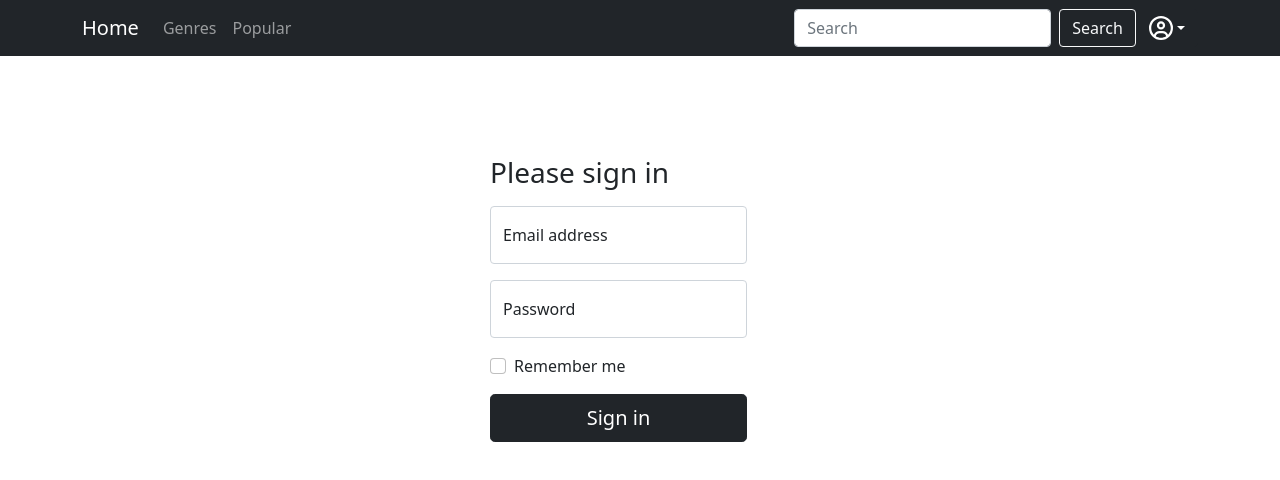
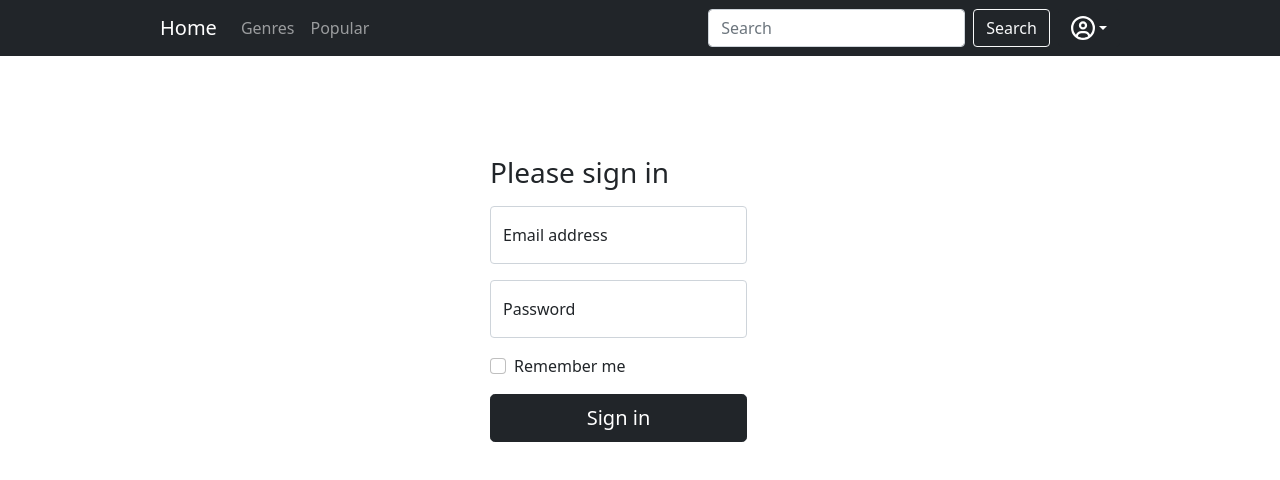
Before and after one commit to AlessandroCanossa/tec-web-project, a Next.js app in the folder frontend/: page /login in a window 1280 px wide. Shown: the top 480 px of the page. Built offline with nearby package versions, Linux system fonts and the light colour scheme.

Commit message:
adjusted navbar

```diff
--- a/frontend/components/navbar.tsx
+++ b/frontend/components/navbar.tsx
@@ -14,8 +14,8 @@ const MyNavbar = () => {
   const [logged, setLoggedState] = useState(true);
 
   return (
-    <Navbar className="navbar-expand-lg" variant="dark" bg="dark">
-      <Container>
+    <Navbar className={""} variant="dark" bg="dark">
+      <Container fluid style={{ margin: " 0 10rem", padding: "0" }}>
         <Link href="/" passHref>
           <Navbar.Brand>Home</Navbar.Brand>
         </Link>
@@ -35,7 +35,8 @@ const MyNavbar = () => {
               </Link>
             </Nav.Item>
           </Nav>
-          <Form className="d-flex">
+          <section className={"d-inline-flex"} style={{ flexFlow: "row" }}>
+            <Form className="d-flex mx-2">
               <FormControl
                 type="search"
                 placeholder="Search"
@@ -50,13 +51,18 @@ const MyNavbar = () => {
             ) : (
               <>
                 <Link href={"/login"} passHref>
-                <Button variant={"light"}>Log in</Button>
+                  <Button variant={"light"} className={"mx-2"}>
+                    Log in
+                  </Button>
                 </Link>
                 <Link href={"/registration"} passHref>
-                <Button variant={"outline-light"}>Sign up</Button>
+                  <Button variant={"outline-light"} className={"mx-2"}>
+                    Sign up
+                  </Button>
                 </Link>
               </>
             )}
+          </section>
         </Navbar.Collapse>
       </Container>
     </Navbar>
```
Lines whose indentation alone changed are shown as unchanged.
